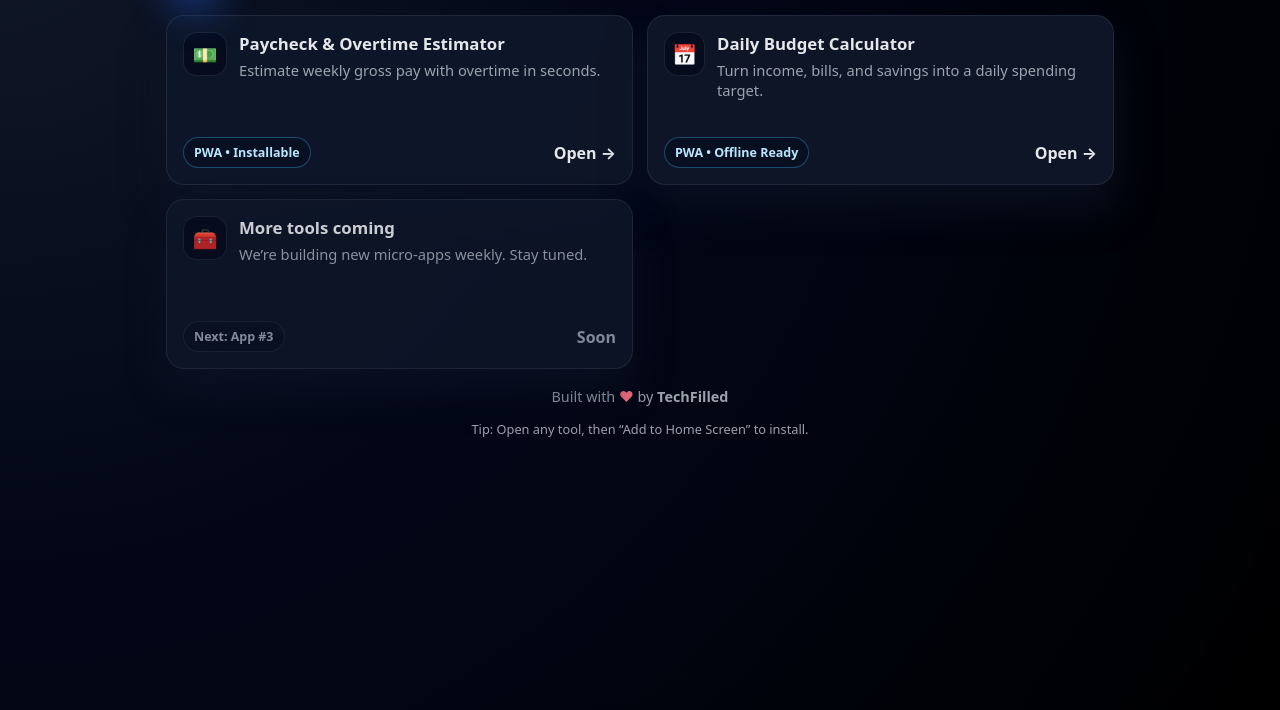
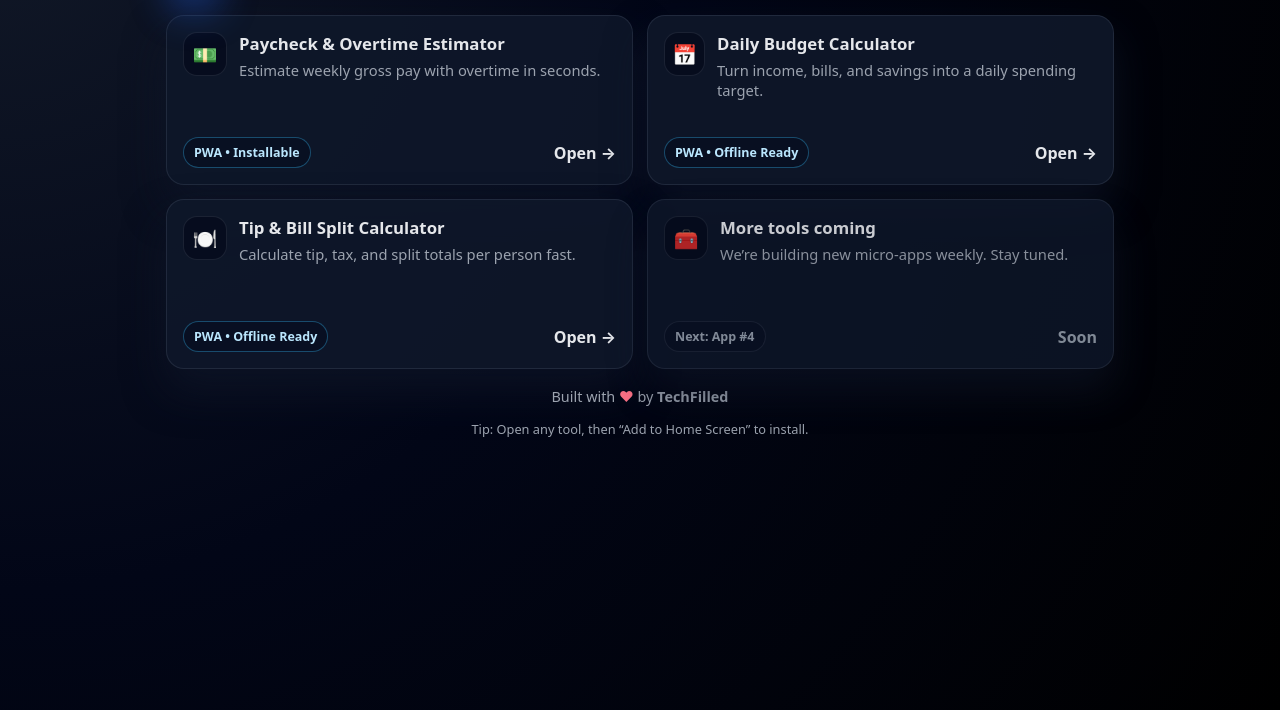
Before and after one commit to filledtech-prog/TechFilledHub, a plain HTML site: page index.html in a window 1280 px wide. Shown: the part 90-800 px from the top of the page. Drawn offline with Linux system fonts and the light colour scheme.

Commit message:
Add TipSplitCalculator to hub

```diff
--- a/index.html
+++ b/index.html
@@ -56,6 +56,20 @@
         </div>
       </a>
 
+      <a class="card" href="https://filledtech-prog.github.io/TipSplitCalculator/" target="_blank" rel="noopener">
+        <div class="card-top">
+          <div class="icon" aria-hidden="true">🍽️</div>
+          <div>
+            <h2>Tip & Bill Split Calculator</h2>
+            <p>Calculate tip, tax, and split totals per person fast.</p>
+          </div>
+        </div>
+        <div class="card-bottom">
+          <span class="pill">PWA • Offline Ready</span>
+          <span class="go">Open →</span>
+        </div>
+      </a>
+
       <section class="card coming-soon" aria-label="Coming soon">
         <div class="card-top">
           <div class="icon" aria-hidden="true">🧰</div>
@@ -65,7 +79,7 @@
           </div>
         </div>
         <div class="card-bottom">
-          <span class="pill muted">Next: App #3</span>
+          <span class="pill muted">Next: App #4</span>
           <span class="go muted">Soon</span>
         </div>
       </section>
```
